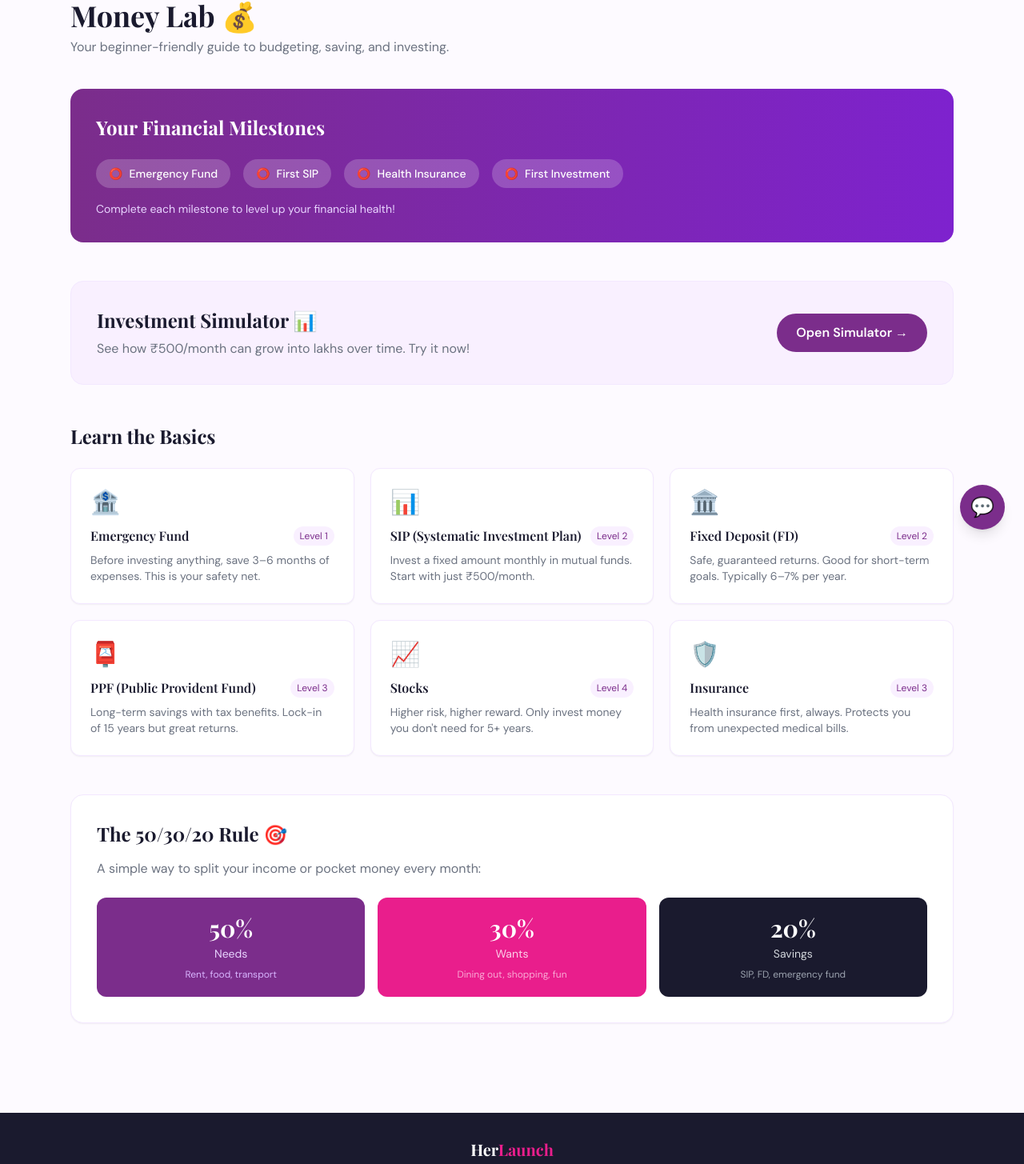
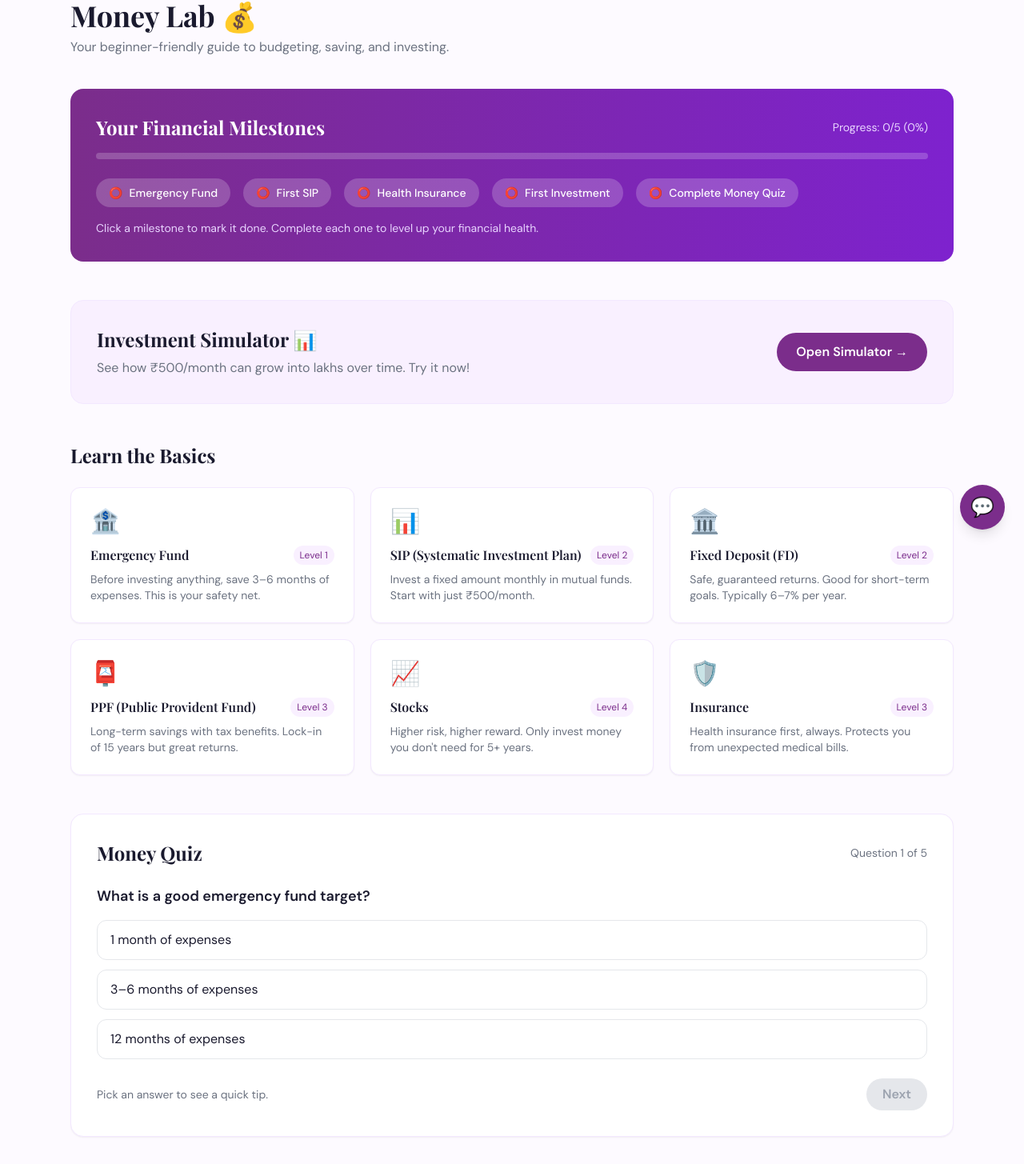
Before and after one commit to AtmikaNayak/Unnathi, a React (Vite) app in the folder herlaunch/: page /money-lab in a window 1280 px wide. Shown: the part 114-1569 px from the top of the page at 80% size. Built offline with nearby package versions, Linux system fonts and the light colour scheme.

Commit message:
Quiz implementation

```diff
--- a/herlaunch/src/pages/MoneyLab.jsx
+++ b/herlaunch/src/pages/MoneyLab.jsx
@@ -1,4 +1,5 @@
 // P2's FILE
+import { useState } from 'react'
 import { Link } from 'react-router-dom'
 
 const topics = [
@@ -10,14 +11,91 @@ const topics = [
   { emoji: "🛡️", title: "Insurance", desc: "Health insurance first, always. Protects you from unexpected medical bills.", level: 3 },
 ]
 
-const milestones = [
-  { label: "Emergency Fund", done: false },
-  { label: "First SIP", done: false },
-  { label: "Health Insurance", done: false },
-  { label: "First Investment", done: false },
+const initialMilestones = [
+  { id: 'emergency', label: "Emergency Fund", done: false },
+  { id: 'sip', label: "First SIP", done: false },
+  { id: 'insurance', label: "Health Insurance", done: false },
+  { id: 'investment', label: "First Investment", done: false },
+  { id: 'quiz', label: "Complete Money Quiz", done: false },
+]
+
+const quizQuestions = [
+  {
+    id: 1,
+    question: "What is a good emergency fund target?",
+    options: ["1 month of expenses", "3–6 months of expenses", "12 months of expenses"],
+    answer: 1,
+    tip: "Most experts recommend saving 3–6 months of essential expenses."
+  },
+  {
+    id: 2,
+    question: "A SIP helps you:",
+    options: ["Invest a fixed amount regularly", "Guarantee returns", "Avoid all market risk"],
+    answer: 0,
+    tip: "SIP = Systematic Investment Plan (regular investing)."
+  },
+  {
+    id: 3,
+    question: "PPF is best for:",
+    options: ["Short-term trading", "Long-term savings with tax benefits", "Daily spending"],
+    answer: 1,
+    tip: "PPF has a long lock-in and tax benefits."
+  },
+  {
+    id: 4,
+    question: "Before investing, you should prioritize:",
+    options: ["Luxury shopping", "Health insurance and emergency fund", "Speculative stocks"],
+    answer: 1,
+    tip: "Protection and safety nets come first."
+  },
+  {
+    id: 5,
+    question: "Risk and returns are generally:",
+    options: ["Unrelated", "Inversely related", "Directly related"],
+    answer: 2,
+    tip: "Higher potential returns usually come with higher risk."
+  },
 ]
 
 export default function MoneyLab() {
+  const [milestones, setMilestones] = useState(initialMilestones)
+  const [quizIndex, setQuizIndex] = useState(0)
+  const [selected, setSelected] = useState(null)
+  const [score, setScore] = useState(0)
+  const [showResult, setShowResult] = useState(false)
+
+  const completedCount = milestones.filter(m => m.done).length
+  const progressPct = Math.round((completedCount / milestones.length) * 100)
+
+  const toggleMilestone = (id) => {
+    setMilestones(prev => prev.map(m => m.id === id ? { ...m, done: !m.done } : m))
+  }
+
+  const currentQ = quizQuestions[quizIndex]
+
+  const handleAnswer = (idx) => {
+    if (selected !== null) return
+    setSelected(idx)
+    if (idx === currentQ.answer) setScore(s => s + 1)
+  }
+
+  const nextQuestion = () => {
+    if (quizIndex < quizQuestions.length - 1) {
+      setQuizIndex(i => i + 1)
+      setSelected(null)
+      return
+    }
+    setShowResult(true)
+    setMilestones(prev => prev.map(m => m.id === 'quiz' ? { ...m, done: true } : m))
+  }
+
+  const resetQuiz = () => {
+    setQuizIndex(0)
+    setSelected(null)
+    setScore(0)
+    setShowResult(false)
+  }
+
   return (
     <main className="max-w-6xl mx-auto px-6 py-12">
       <h1 className="font-display text-4xl font-bold text-dark mb-2">Money Lab 💰</h1>
@@ -25,18 +103,32 @@ export default function MoneyLab() {
 
       {/* Milestones */}
       <section className="bg-gradient-to-r from-primary to-purple-700 rounded-2xl p-8 text-white mb-12">
-        <h2 className="font-display text-2xl font-bold mb-6">Your Financial Milestones</h2>
+        <div className="flex items-center justify-between gap-4 mb-4 flex-wrap">
+          <h2 className="font-display text-2xl font-bold">Your Financial Milestones</h2>
+          <div className="text-sm text-purple-200">
+            Progress: {completedCount}/{milestones.length} ({progressPct}%)
+          </div>
+        </div>
+        <div className="w-full bg-white/20 rounded-full h-2 mb-6">
+          <div className="bg-accent h-2 rounded-full" style={{ width: `${progressPct}%` }} />
+        </div>
         <div className="flex flex-wrap gap-4">
-          {milestones.map((m, i) => (
-            <div key={i} className={`flex items-center gap-2 px-4 py-2 rounded-full text-sm font-medium ${
-              m.done ? 'bg-accent text-dark' : 'bg-white/20 text-white'
-            }`}>
+          {milestones.map((m) => (
+            <button
+              type="button"
+              key={m.id}
+              onClick={() => toggleMilestone(m.id)}
+              className={`flex items-center gap-2 px-4 py-2 rounded-full text-sm font-medium transition ${
+                m.done ? 'bg-accent text-dark' : 'bg-white/20 text-white hover:bg-white/30'
+              }`}
+              aria-pressed={m.done}
+            >
               <span>{m.done ? '✅' : '⭕'}</span>
               <span>{m.label}</span>
-            </div>
+            </button>
           ))}
         </div>
-        <p className="text-purple-200 text-sm mt-4">Complete each milestone to level up your financial health!</p>
+        <p className="text-purple-200 text-sm mt-4">Click a milestone to mark it done. Complete each one to level up your financial health.</p>
       </section>
 
       {/* Simulator CTA */}
@@ -66,6 +158,71 @@ export default function MoneyLab() {
         ))}
       </div>
 
+      {/* Quiz Flow */}
+      <section className="mt-12 bg-white border border-purple-100 rounded-2xl p-8 shadow-sm">
+        <div className="flex items-center justify-between flex-wrap gap-4 mb-6">
+          <h2 className="font-display text-2xl font-bold text-dark">Money Quiz</h2>
+          <div className="text-sm text-gray-500">
+            Question {quizIndex + 1} of {quizQuestions.length}
+          </div>
+        </div>
+
+        {!showResult ? (
+          <>
+            <p className="text-lg font-semibold text-dark mb-4">{currentQ.question}</p>
+            <div className="grid gap-3">
+              {currentQ.options.map((opt, idx) => {
+                const isSelected = selected === idx
+                const isCorrect = selected !== null && idx === currentQ.answer
+                const isWrong = selected !== null && isSelected && idx !== currentQ.answer
+                return (
+                  <button
+                    type="button"
+                    key={idx}
+                    onClick={() => handleAnswer(idx)}
+                    className={`text-left px-4 py-3 rounded-xl border transition ${
+                      isCorrect ? 'bg-green-50 border-green-300' :
+                      isWrong ? 'bg-red-50 border-red-300' :
+                      isSelected ? 'bg-purple-50 border-purple-300' :
+                      'bg-white border-gray-200 hover:border-purple-300'
+                    }`}
+                  >
+                    {opt}
+                  </button>
+                )
+              })}
+            </div>
+
+            <div className="flex items-center justify-between mt-6 gap-4 flex-wrap">
+              <p className="text-sm text-gray-500">
+                {selected !== null ? currentQ.tip : "Pick an answer to see a quick tip."}
+              </p>
+              <button
+                type="button"
+                onClick={nextQuestion}
+                disabled={selected === null}
+                className={`px-5 py-2 rounded-full font-semibold transition ${
+                  selected === null ? 'bg-gray-200 text-gray-400 cursor-not-allowed' : 'bg-primary text-white hover:bg-purple-800'
+                }`}
+              >
+                {quizIndex === quizQuestions.length - 1 ? 'Finish Quiz' : 'Next'}
+              </button>
+            </div>
+          </>
+        ) : (
+          <div className="text-center">
+            <p className="text-2xl font-bold text-dark mb-2">You scored {score}/{quizQuestions.length}</p>
+            <p className="text-gray-500 mb-6">Great job! You just completed the Money Quiz.</p>
+            <button
+              type="button"
+              onClick={resetQuiz}
+              className="bg-primary text-white px-6 py-3 rounded-full font-semibold hover:bg-purple-800 transition"
+            >
+              Retry Quiz
+            </button>
+          </div>
+        )}
+      </section>
       {/* 50/30/20 Rule */}
       <section className="mt-12 bg-white border border-purple-100 rounded-2xl p-8 shadow-sm">
         <h2 className="font-display text-2xl font-bold text-dark mb-4">The 50/30/20 Rule 🎯</h2>
```
